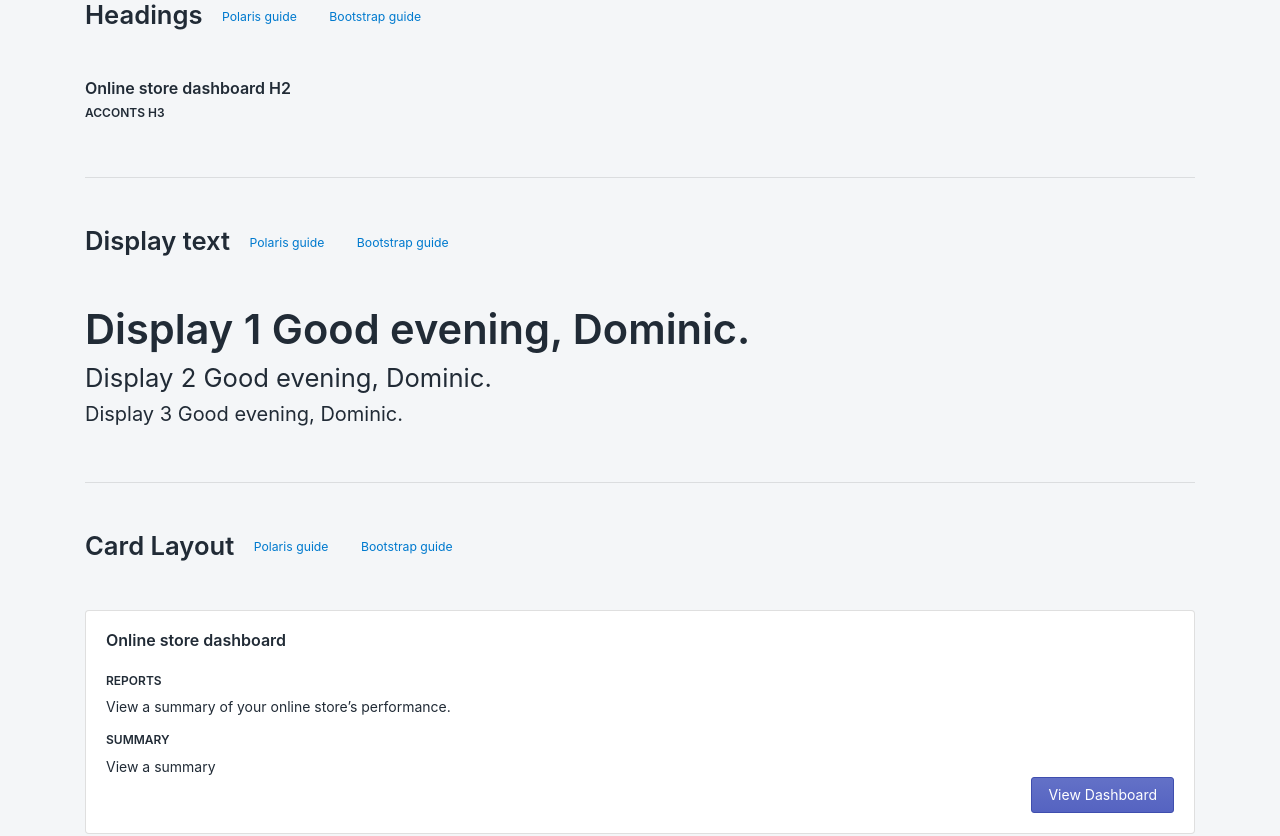
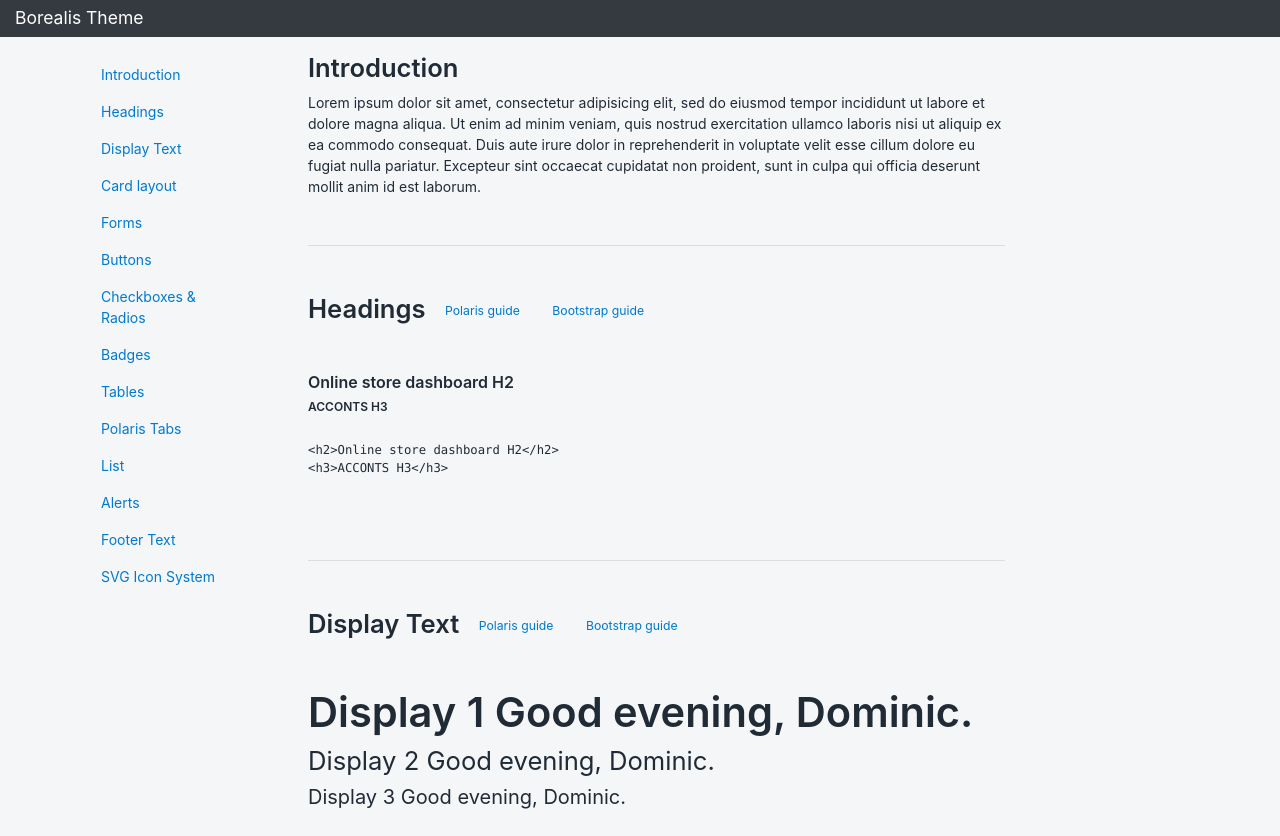
Before and after one commit to SpaceSquirrelApps/borealis-theme, a website: page index.html in a window 1280 px wide. Shown: the top 836 px of the page. Drawn offline with Linux system fonts and the light colour scheme.

Commit message:
Added sidebar to docs

```diff
--- a/index.html
+++ b/index.html
@@ -12,14 +12,80 @@
   <link href="dist/css/borealis-theme.css" rel="stylesheet">
   <style type="text/css">
     body{background-color:#f4f6f8; }
+    .sidebar-sticky{position: sticky; top: 48px; height: calc(100vh - 48px); padding-top: .5rem; overflow-x: hidden; overflow-y: auto;}
   </style>
 </head>
 
 <body>
 
+  <nav class="navbar navbar-dark sticky-top bg-dark flex-md-nowrap p-0">
+    <a class="navbar-brand col-sm-3 col-md-2 mr-0" href="#">Borealis Theme</a>
+  </nav>
+
   <main class="container">
+    <div class="row">
+      <div class="col-12 col-md-3 col-xl-2 sidebar-sticky">
 
-  <h1 class="mb-5">Headings
+        <ul class="nav flex-column">
+          <li class="nav-item">
+            <a class="nav-link active" href="#introduction">Introduction</a>
+          </li>
+          <li class="nav-item">
+            <a class="nav-link" href="#Headings">Headings</a>
+          </li>
+          <li class="nav-item">
+            <a class="nav-link" href="#DisplayText">Display Text</a>
+          </li>
+          <li class="nav-item">
+            <a class="nav-link" href="#CardLayout">Card layout</a>
+          </li>
+          <li class="nav-item">
+            <a class="nav-link" href="#Forms">Forms</a>
+          </li>
+          <li class="nav-item">
+            <a class="nav-link" href="#Buttons">Buttons</a>
+          </li>
+          <li class="nav-item">
+            <a class="nav-link" href="#CheckboxesRadios">Checkboxes & Radios</a>
+          </li>
+          <li class="nav-item">
+            <a class="nav-link" href="#Badges">Badges</a>
+          </li>
+          <li class="nav-item">
+            <a class="nav-link" href="#Tables">Tables</a>
+          </li>
+          <li class="nav-item">
+            <a class="nav-link" href="#PolarisTabs">Polaris Tabs</a>
+          </li>
+          <li class="nav-item">
+            <a class="nav-link" href="#List">List</a>
+          </li>
+          <li class="nav-item">
+            <a class="nav-link" href="#Alerts">Alerts</a>
+          </li>
+          <li class="nav-item">
+            <a class="nav-link" href="#FooterText">Footer Text</a>
+          </li>
+          <li class="nav-item">
+            <a class="nav-link" href="#SVGIconSystem">SVG Icon System</a>
+          </li>
+        </ul>
+
+      </div>
+
+      <div class="col-12 col-md-9 col-xl-8 py-md-3 pl-md-5 pt-4">
+
+        <h1 id="Introduction">Introduction</h1>
+        <p class="mb-5">Lorem ipsum dolor sit amet, consectetur adipisicing elit, sed do eiusmod
+        tempor incididunt ut labore et dolore magna aliqua. Ut enim ad minim veniam,
+        quis nostrud exercitation ullamco laboris nisi ut aliquip ex ea commodo
+        consequat. Duis aute irure dolor in reprehenderit in voluptate velit esse
+        cillum dolore eu fugiat nulla pariatur. Excepteur sint occaecat cupidatat non
+        proident, sunt in culpa qui officia deserunt mollit anim id est laborum.</p>
+
+        <hr/>
+
+        <h1 id="Headings" class="mt-5 mb-5">Headings
           <a href="https://polaris.shopify.com/components/titles-and-text/heading#navigation" class="btn btn-link btn-sm" target="_blank">Polaris guide</a> <a href="https://getbootstrap.com/docs/4.0/content/typography/#headings" class="btn btn-link btn-sm" target="_blank">Bootstrap guide</a>
         </h1>
 
@@ -27,12 +93,17 @@
           <div class="col">
             <h2>Online store dashboard H2</h2>
             <h3>ACCONTS H3</h3>
+            <pre>
+              <code class="html">
+&lt;h2&gt;Online store dashboard H2&lt;/h2&gt;
+&lt;h3&gt;ACCONTS H3&lt;/h3&gt;</code>
+            </pre>
           </div>
         </div>
 
         <hr>
 
-  <h1 class="mt-5 mb-5">Display text
+        <h1 id="DisplayText" class="mt-5 mb-5">Display Text
           <a href="https://polaris.shopify.com/components/titles-and-text/display-text#navigation" class="btn btn-link btn-sm" target="_blank">Polaris guide</a> <a href="https://getbootstrap.com/docs/4.0/content/typography/#display-headings" class="btn btn-link btn-sm" target="_blank">Bootstrap guide</a>
         </h1>
 
@@ -46,7 +117,7 @@
 
         <hr>
 
-  <h1 class="mt-5 mb-5">Card Layout
+        <h1 id="CardLayout" class="mt-5 mb-5">Card Layout
           <a href="https://polaris.shopify.com/components/structure/card#navigation" class="btn btn-link btn-sm" target="_blank">Polaris guide</a> <a href="https://getbootstrap.com/docs/4.0/components/card/" class="btn btn-link btn-sm" target="_blank">Bootstrap guide</a>
         </h1>
 
@@ -79,7 +150,9 @@
           </div>
         </div>
 
-  <h1 class="mt-5 mb-5">Forms
+        <hr/>
+
+        <h1 id="Forms" class="mt-5 mb-5">Forms
           <a href="https://polaris.shopify.com/components/structure/card#navigation" class="btn btn-link btn-sm" target="_blank">Polaris guide</a> <a href="https://getbootstrap.com/docs/4.0/components/forms/" class="btn btn-link btn-sm" target="_blank">Bootstrap guide</a>
         </h1>
 
@@ -126,7 +199,7 @@
 
         <hr>
 
-  <h1 class="mt-5 mb-5">Buttons
+        <h1 id="Buttons" class="mt-5 mb-5">Buttons
           <a href="https://polaris.shopify.com/components/actions/button#navigation" class="btn btn-link btn-sm" target="_blank">Polaris guide</a> <a href="https://getbootstrap.com/docs/4.0/components/buttons/" class="btn btn-link btn-sm" target="_blank">Bootstrap guide</a>
         </h1>
 
@@ -159,7 +232,7 @@
         <hr>
 
 
- <h1 class="mt-5 mb-5">Checkboxes &amp; Radios
+       <h1 id="CheckboxesRadios" class="mt-5 mb-5">Checkboxes &amp; Radios
           <a href="https://polaris.shopify.com/components/forms/checkbox#navigation" class="btn btn-link btn-sm" target="_blank">Polaris guide</a> <a href="https://getbootstrap.com/docs/4.0/components/forms/#checkboxes-and-radios-1" class="btn btn-link btn-sm" target="_blank">Bootstrap guide</a>
         </h1>
 
@@ -181,7 +254,6 @@
           </div>
         </div>
 
-
         <div class="mb-5">
           <div class="btn-group btn-group-toggle" data-toggle="buttons">
             <label class="btn btn-secondary active">
@@ -196,10 +268,9 @@
           </div>
         </div>
 
-
         <hr>
 
- <h1 class="mt-5 mb-5">Badges
+       <h1 id="Badges" class="mt-5 mb-5">Badges
           <a href="https://polaris.shopify.com/components/images-and-icons/badge" class="btn btn-link btn-sm" target="_blank">Polaris guide</a> <a href="https://getbootstrap.com/docs/4.0/components/badge/" class="btn btn-link btn-sm" target="_blank">Bootstrap guide</a>
         </h1>
 
@@ -215,7 +286,7 @@
 
         <hr>
 
-  <h1 class="mt-5 mb-5">Tables
+        <h1 id="Tables" class="mt-5 mb-5">Tables
           <a href="https://polaris.shopify.com/visuals/data-visualizations#section-tables" class="btn btn-link btn-sm" target="_blank">Polaris guide</a> <a href="https://getbootstrap.com/docs/4.0/content/tables/" class="btn btn-link btn-sm" target="_blank">Bootstrap guide</a>
         </h1>
 
@@ -315,7 +386,7 @@
         <hr>
 
 
-  <h1 class="mt-5 mb-5">Polaris Tabs
+        <h1 id="PolarisTabs" class="mt-5 mb-5">Polaris Tabs
           <a href="https://polaris.shopify.com/components/navigation/tabs" class="btn btn-link btn-sm" target="_blank">Polaris guide</a> <a href="https://getbootstrap.com/docs/4.0/components/navs/#base-nav" class="btn btn-link btn-sm" target="_blank">Bootstrap guide</a>
         </h1>
 
@@ -342,7 +413,7 @@
 
         <hr>
 
-  <h1 class="mt-5 mb-5">List
+        <h1 id="List" class="mt-5 mb-5">List
           <a href="https://polaris.shopify.com/components/lists/resource-list#navigation" class="btn btn-link btn-sm" target="_blank">Polaris guide</a> <a href="https://getbootstrap.com/docs/4.0/components/list-group/" class="btn btn-link btn-sm" target="_blank">Bootstrap guide</a>
         </h1>
 
@@ -384,7 +455,7 @@
 
         <hr>
 
-  <h1 class="mt-5 mb-5">Alerts
+        <h1 id="Alerts" class="mt-5 mb-5">Alerts
           <a href="https://polaris.shopify.com/components/feedback-indicators/banner#navigation" class="btn btn-link btn-sm" target="_blank">Polaris guide</a> <a href="https://getbootstrap.com/docs/4.0/components/alerts/" class="btn btn-link btn-sm" target="_blank">Bootstrap guide</a>
         </h1>
 
@@ -532,7 +603,7 @@
 
         <hr>
 
-  <h1 class="mt-5 mb-5">SVG Icon System
+        <h1 id="SVGIconSystem" class="mt-5 mb-5">SVG Icon System
           <a href="https://blog.prototypr.io/align-svg-icons-to-text-and-say-goodbye-to-font-icons-d44b3d7b26b4" class="btn btn-link btn-sm" target="_blank">Guide</a>
         </h1>
 
@@ -563,6 +634,10 @@
               </li>
             </ul>
           </p>
+
+        </div>
+
+      </div>
     </div>
   </main>
 
```
Lines whose indentation alone changed are shown as unchanged.
